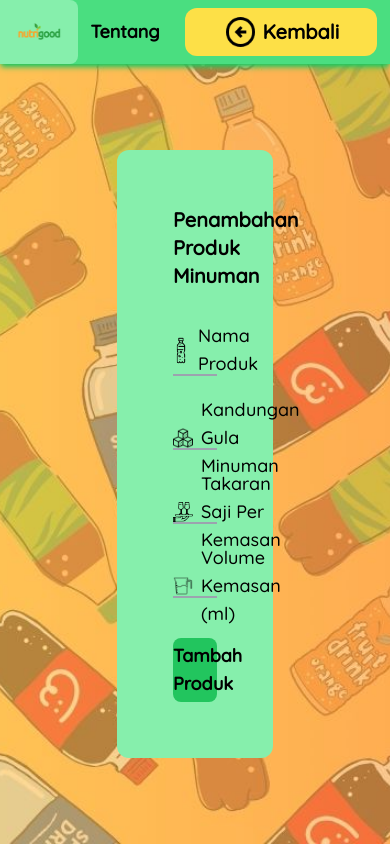
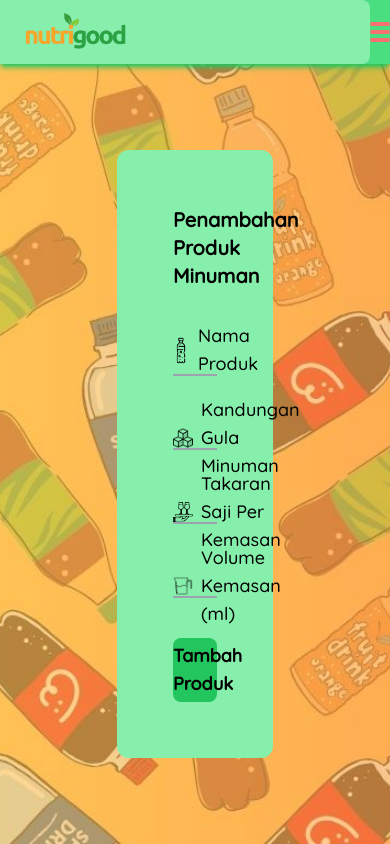
Before and after one commit to GaluhPncWirs/consumption-limit-for-packaged-beverages, a Next.js app: page /addProduct in a window 390 px wide. Built offline with nearby package versions, Linux system fonts and the light colour scheme.

Commit message:
menambahkan hamburger menu

```diff
--- a/src/app/global.css
+++ b/src/app/global.css
@@ -104,4 +104,31 @@
         background-repeat: no-repeat;
         background-size: cover;
       }
+
+      /* menu animation */
+
+      .menu span:nth-child(2){
+        transform-origin: 0 0;
+      }
+
+      .menu span:nth-child(4){
+        transform-origin: 0 100%;
+      }
+
+      .menu input:checked ~ span:nth-child(2){
+        background-color: white;
+        transform: rotate(45deg);
+        translate: -1px 2px;
+      }
+
+      .menu input:checked ~ span:nth-child(4){
+        background-color: white;
+        transform: rotate(-45deg);
+        translate: -1px -1px;
+      }
+
+      .menu input:checked ~ span:nth-child(3){
+        transform: scale(0);
+        opacity: 0;
+      }
 }
--- a/src/app/mainContent/page.tsx
+++ b/src/app/mainContent/page.tsx
@@ -165,7 +165,7 @@ export default function MainContent() {
   }, [searchProduk]);
 
   return (
-    <div className="pt-24 pb-12">
+    <div className="pt-24 pb-14">
       <NavigasiBar props={backToInput} path={path} />
       <div
         className={`bg-green-300 flex flex-col justify-center px-5 rounded-lg py-10 mx-auto lg:bg-blue-200 ${
@@ -261,15 +261,17 @@ export default function MainContent() {
               </div>
             </form>
             <div className="basis-3/5 gap-8 flex justify-center items-center max-[640px]:flex-col-reverse sm:flex-col-reverse max-[640px]:w-full sm:w-full md:basis-1/2 lg:basis-3/5">
-              {fillBottle.map((item: any, i: number) => (
-                <div key={i} className="bottleInside w-1/5 max-[640px]:w-1/6">
-                  <div className="fill" style={{ height: `${item}%` }}></div>
-                </div>
-              ))}
+              <div className="flex w-full items-center justify-center">
+                {fillBottle.map((item: any, i: number) => (
+                  <div key={i} className="bottleInside w-1/5 max-[640px]:w-1/6">
+                    <div className="fill" style={{ height: `${item}%` }}></div>
+                  </div>
+                ))}
+              </div>
               <div
                 className={`${
                   educations === true ? `block` : `hidden`
-                } max-[640px]:text-sm text-justify mx-5 sm:text-sm font-semibold`}
+                } max-[640px]:text-sm text-justify mx-5 sm:text-sm font-semibold lg:text-base`}
               >
                 {fillBottle.length > 1 && miliLiter > 0 ? (
                   <p>
--- /dev/null
+++ b/src/components/hamburgerMenu/hamburgerMenu.js
@@ -0,0 +1,38 @@
+import Link from "next/link";
+import ButtonBack from "../buttonBack/btn";
+import { useState } from "react";
+
+export default function HamburgerMenu({ props, path }) {
+  const [isCheked, setIsCheked] = useState(false);
+  return (
+    <div className="flex h-full items-center md:hidden">
+      <ul
+        className={`flex w-2/5 justify-between max-[640px]:absolute max-[640px]:flex max-[640px]:top-0 max-[640px]:right-0 max-[640px]:justify-evenly max-[640px]:h-screen max-[640px]:flex-col max-[640px]:items-center max-[640px]:w-1/2 max-[640px]:bg-blue-300 max-[640px]:-z-10 max-[640px]:translate-x-full max-[640px]:transition-all
+      ${isCheked && `max-[640px]:translate-x-1`}`}
+      >
+        <li>Tentang</li>
+        {path === "/mainContent" ? (
+          <>
+            <li>
+              <Link href={"./addProduct"}>add Produk</Link>
+            </li>
+            <ButtonBack path={path} props={props} />
+          </>
+        ) : (
+          <ButtonBack path={path} props={props} />
+        )}
+      </ul>
+      <div className="menu flex flex-col h-5 justify-between">
+        <input
+          type="checkbox"
+          checked={isCheked}
+          onClick={() => setIsCheked(!isCheked)}
+          className="size-5 absolute z-20 cursor-pointer opacity-0"
+        />
+        <span className="block w-5 h-1 bg-red-400 rounded-md transition-all"></span>
+        <span className="block w-5 h-1 bg-red-400 rounded-md transition-all"></span>
+        <span className="block w-5 h-1 bg-red-400 rounded-md transition-all"></span>
+      </div>
+    </div>
+  );
+}
--- a/src/components/navbar/navigasiBar.js
+++ b/src/components/navbar/navigasiBar.js
@@ -1,22 +1,23 @@
 import Image from "next/image";
 import Link from "next/link";
 import ButtonBack from "../buttonBack/btn";
+import HamburgerMenu from "../hamburgerMenu/hamburgerMenu";
 
 export default function NavigasiBar({ props, path }) {
   return (
     <div className="w-full h-16 bg-green-400 shadow-md shadow-green-500 fixed top-0 z-50">
       <div className="flex h-full">
-        <div className="basis-1/5 bg-green-300 rounded-r-lg flex justify-center items-center">
+        <div className="basis-1/5 bg-green-300 rounded-r-lg flex justify-center items-center max-[640px]:basis-full max-[640px]:justify-start max-[640px]:px-5">
           <Image
             src="/images/logo.png"
             alt="logo"
             width={100}
             height={100}
-            className="w-3/5 bg-cover bg-center"
+            className="w-3/5 bg-cover bg-center max-[640px]:w-1/3"
           />
         </div>
-        <div className="basis-4/5">
-          <ul className="flex justify-around items-center h-full font-semibold text-lg">
+        <div className="basis-9/12 max-[640px]:basis-0">
+          <ul className="flex justify-around items-center h-full font-semibold text-lg max-[640px]:hidden">
             <li>Tentang</li>
             {path === "/mainContent" ? (
               <>
@@ -29,6 +30,7 @@ export default function NavigasiBar({ props, path }) {
               <ButtonBack path={path} props={props} />
             )}
           </ul>
+          <HamburgerMenu props={props} path={path} />
         </div>
       </div>
     </div>
--- a/src/components/visualisasi/layout.tsx
+++ b/src/components/visualisasi/layout.tsx
@@ -78,6 +78,7 @@ export default function Visualization({
 
   const options = {
     responsive: true,
+    maintainAspectRatio: false,
     plugins: {
       legend: {
         position: "top" as const,
@@ -96,17 +97,17 @@ export default function Visualization({
   };
 
   return (
-    <div className="mt-6 mx-5 flex flex-col justify-center items-center">
+    <div className="mt-6 flex flex-col justify-center items-center">
       {/* <div className="bg-gray-200 w-full h-6 rounded-lg mt-3">
         <div
           className="progress-fill rounded-l-lg"
           style={{ width: `${riskLevel}%` }}
         ></div>
       </div> */}
-      <div>
+      <div className="w-11/12 h-64 max-[640px]:w-full sm:w-11/12 lg:w-3/4 xl:w-1/2">
         <Bar data={data} options={options} />
       </div>
-      <p className="mt-3 text-justify max-[640px]:text-sm sm:text-sm">
+      <p className="mt-3 mx-5 text-justify max-[640px]:text-sm sm:text-sm md:text-base">
         Anda berisiko mengalami obesitas dan diabetes jika terus mengonsumsi
         minuman ini sebanyak {volumeProduk} ml.
       </p>
```
